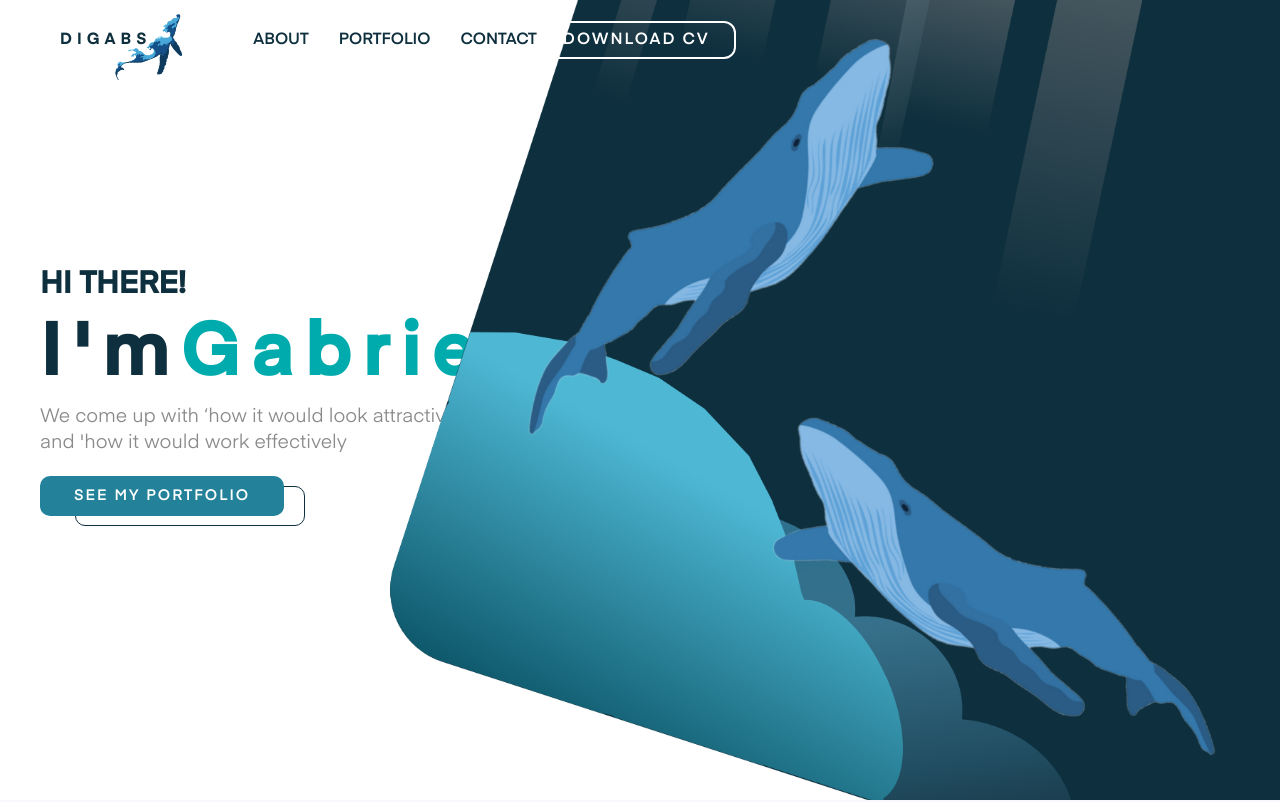
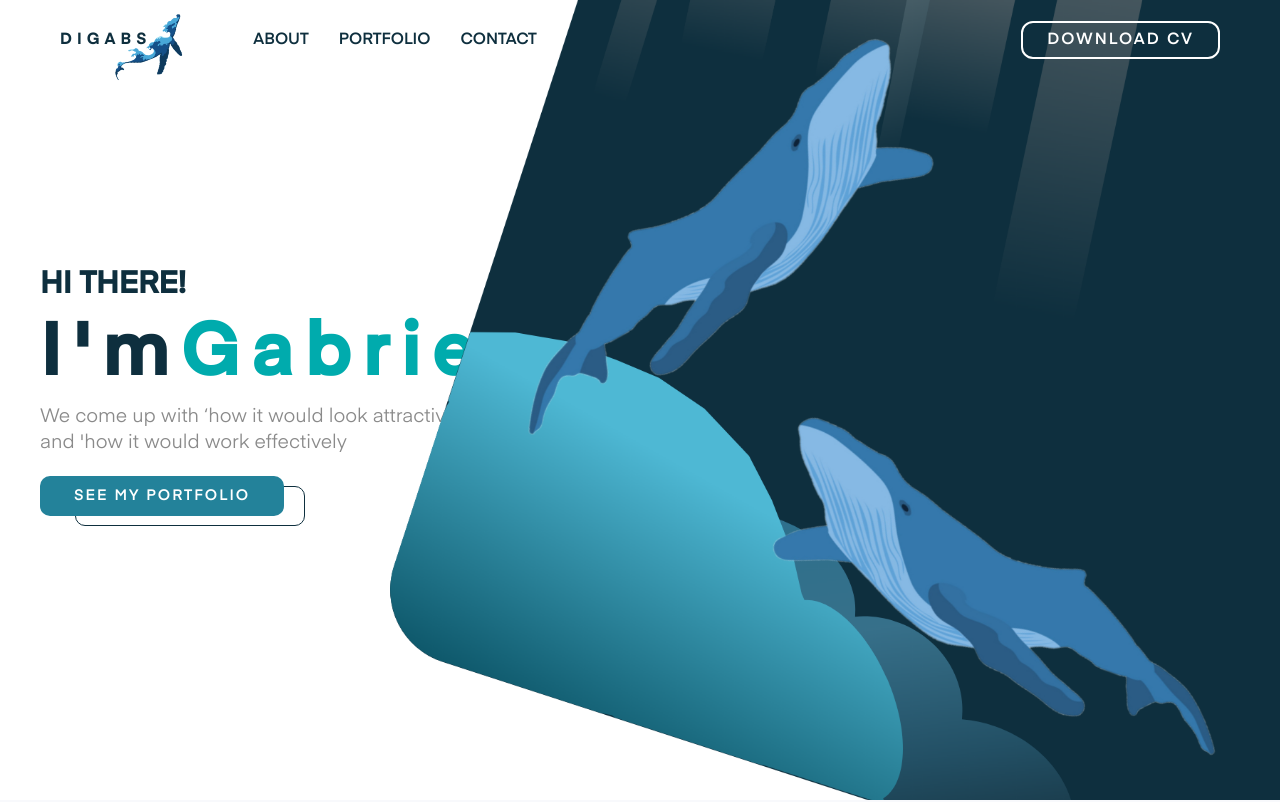
Before and after one commit to gabyquin14/MyPage, a React (Create React App) app: page / in a window 1280 px wide. Shown: the top 802 px of the page. Built offline with nearby package versions, Linux system fonts and the light colour scheme.

Commit message:
Fix Netflify form issues

```diff
--- a/src/utilities/ContactPopUp/ContactPopUp.jsx
+++ b/src/utilities/ContactPopUp/ContactPopUp.jsx
@@ -17,7 +17,12 @@ export function ContactPopUp(props) {
             />
           </div>
 
-          <form className="popup__form" name="contact" method="POST" netlify>
+          <form
+            className="popup__form"
+            name="contact-form"
+            method="POST"
+            netlify
+          >
             <div className="popup__inputwrapper">
               <input type="text" name="name" autoComplete="off" required />
               <label className="popup__labelname" htmlFor="Name">
--- a/src/utilities/navBar/NavBar.scss
+++ b/src/utilities/navBar/NavBar.scss
@@ -58,7 +58,7 @@
   }
   &__btn {
     white-space: nowrap;
-    margin-left: left;
+    margin-left: auto;
     padding: 6px 24px;
     color: white;
     border: solid 2px #ffffff;
```
